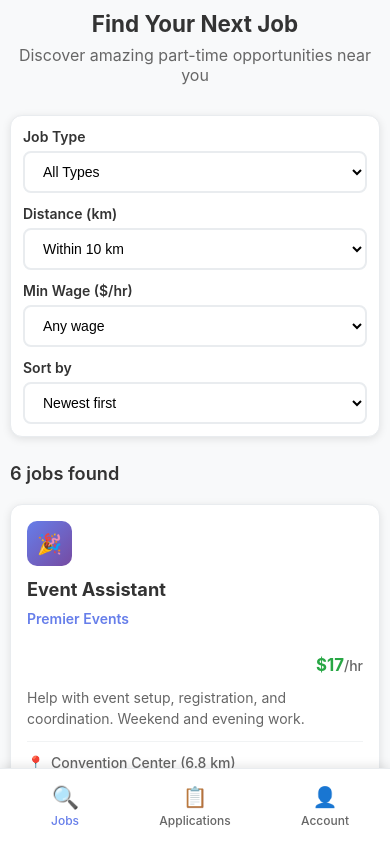
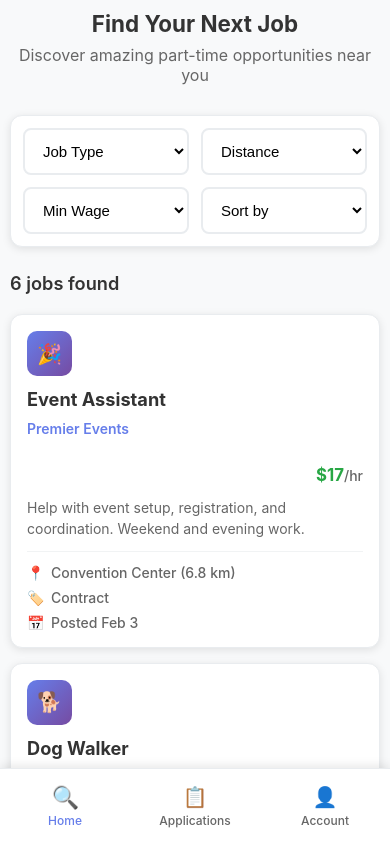
Before and after one commit to Joseph-eiei/DES426-project-StoodJob, a React (Create React App) app: page /find-job-home in a window 390 px wide. Shown: the top 842 px of the page. Built offline with nearby package versions, Linux system fonts and the light colour scheme.

Commit message:
change filter section design

```diff
--- a/src/components/FindJobHome.js
+++ b/src/components/FindJobHome.js
@@ -85,9 +85,9 @@ const FindJobHome = () => {
   const [filteredJobs, setFilteredJobs] = useState(allJobs);
   const [filters, setFilters] = useState({
     jobType: '',
-    locationRadius: 10,
-    minWage: 0,
-    sortBy: 'date'
+    locationRadius: '',
+    minWage: '',
+    sortBy: ''
   });
 
   // Filter and sort jobs whenever filters change
@@ -100,10 +100,14 @@ const FindJobHome = () => {
     }
 
     // Filter by location radius
-    filtered = filtered.filter(job => job.distance <= filters.locationRadius);
+    if (filters.locationRadius) {
+      filtered = filtered.filter(job => job.distance <= parseInt(filters.locationRadius));
+    }
 
     // Filter by minimum wage
-    filtered = filtered.filter(job => job.wagePerHour >= filters.minWage);
+    if (filters.minWage) {
+      filtered = filtered.filter(job => job.wagePerHour >= parseInt(filters.minWage));
+    }
 
     // Sort jobs
     filtered.sort((a, b) => {
@@ -115,6 +119,7 @@ const FindJobHome = () => {
         case 'distance':
           return a.distance - b.distance;
         case 'date':
+        case '':
         default:
           return new Date(b.date) - new Date(a.date);
       }
@@ -157,6 +162,7 @@ const FindJobHome = () => {
               value={filters.jobType}
               onChange={(e) => handleFilterChange('jobType', e.target.value)}
             >
+              <option value="" disabled>Job Type</option>
               <option value="">All Types</option>
               <option value="Part-time">Part-time</option>
               <option value="Full-time">Full-time</option>
@@ -170,8 +176,9 @@ const FindJobHome = () => {
             <label>Distance (km)</label>
             <select
               value={filters.locationRadius}
-              onChange={(e) => handleFilterChange('locationRadius', parseInt(e.target.value))}
+              onChange={(e) => handleFilterChange('locationRadius', e.target.value)}
             >
+              <option value="" disabled>Distance</option>
               <option value={2}>Within 2 km</option>
               <option value={5}>Within 5 km</option>
               <option value={10}>Within 10 km</option>
@@ -184,8 +191,9 @@ const FindJobHome = () => {
             <label>Min Wage ($/hr)</label>
             <select
               value={filters.minWage}
-              onChange={(e) => handleFilterChange('minWage', parseInt(e.target.value))}
+              onChange={(e) => handleFilterChange('minWage', e.target.value)}
             >
+              <option value="" disabled>Min Wage</option>
               <option value={0}>Any wage</option>
               <option value={15}>$15+</option>
               <option value={18}>$18+</option>
@@ -200,6 +208,7 @@ const FindJobHome = () => {
               value={filters.sortBy}
               onChange={(e) => handleFilterChange('sortBy', e.target.value)}
             >
+              <option value="" disabled>Sort by</option>
               <option value="date">Newest first</option>
               <option value="wage-high">Highest wage</option>
               <option value="wage-low">Lowest wage</option>
--- a/src/components/JobSeekerNavbar.js
+++ b/src/components/JobSeekerNavbar.js
@@ -7,7 +7,7 @@ const JobSeekerNavbar = () => {
   const location = useLocation();
 
   const navItems = [
-    { path: '/find-job-home', label: 'Jobs', icon: '🔍' },
+    { path: '/find-job-home', label: 'Home', icon: '🔍' },
     { path: '/my-applications', label: 'Applications', icon: '📋' },
     { path: '/job-seeker-account', label: 'Account', icon: '👤' }
   ];
--- a/src/styles/FindJobHome.css
+++ b/src/styles/FindJobHome.css
@@ -231,8 +231,18 @@
   }
 
   .filters-row {
-    grid-template-columns: 1fr;
+    grid-template-columns: repeat(2, 1fr);
     gap: 12px;
+  }
+
+  /* Hide labels on mobile for cleaner look */
+  .filter-group label {
+    display: none;
+  }
+
+  .filter-group select {
+    padding: 12px 14px;
+    font-size: 15px;
   }
 
   .jobs-grid {
@@ -276,6 +286,16 @@
     padding: 12px;
   }
 
+  /* Hide labels on small mobile screens */
+  .filter-group label {
+    display: none;
+  }
+
+  .filter-group select {
+    padding: 12px 14px;
+    font-size: 15px;
+  }
+
   .job-card {
     padding: 16px;
     gap: 12px;
```
